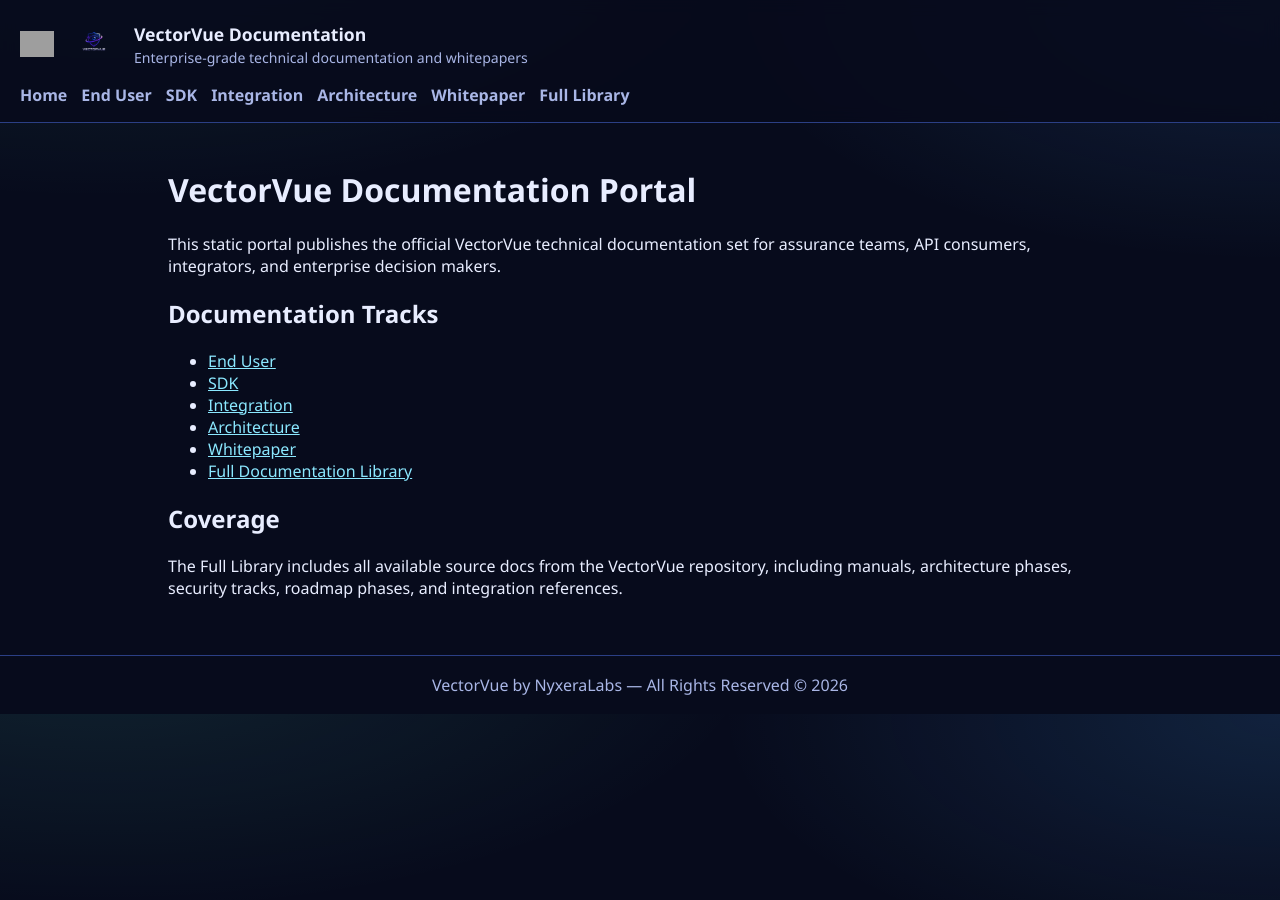
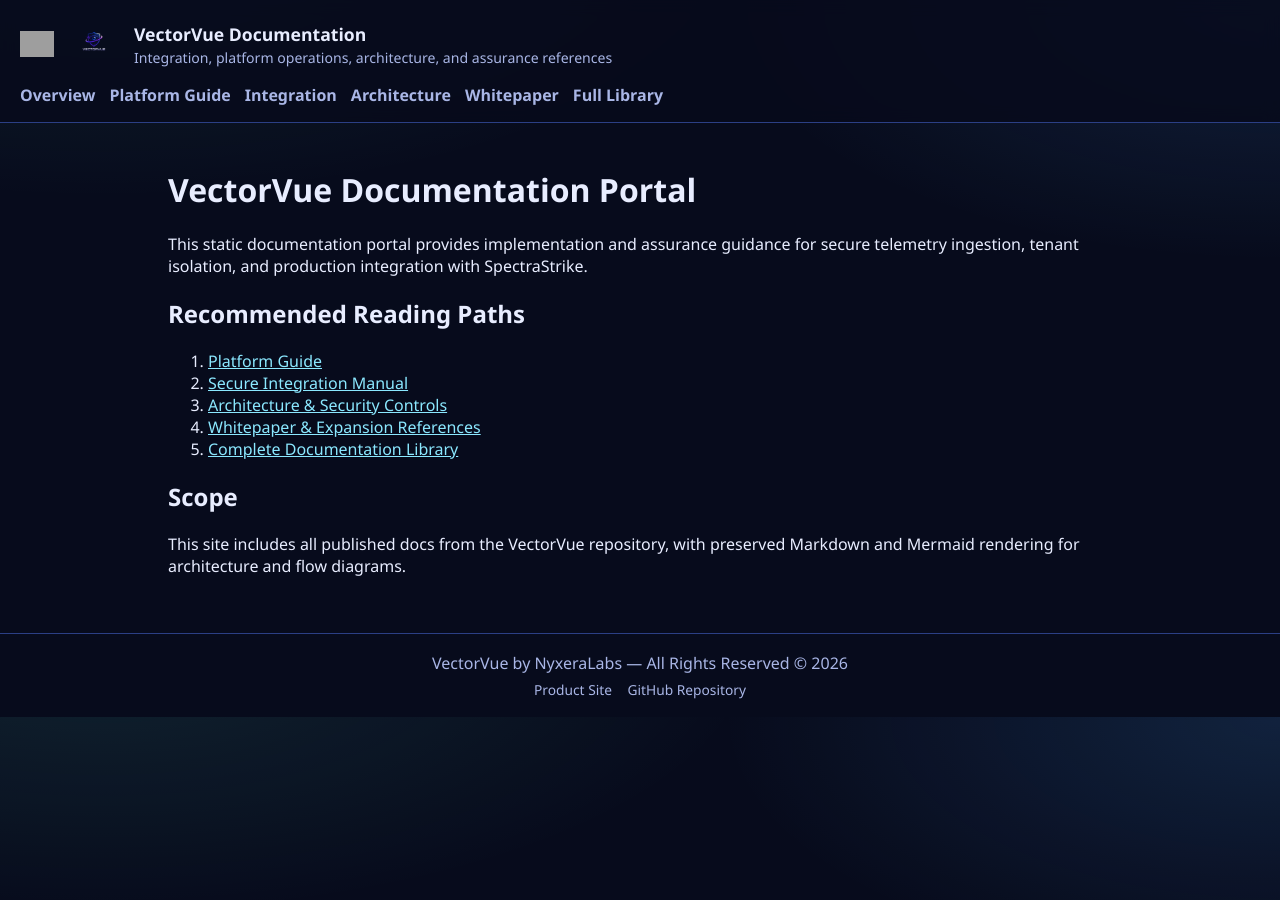
Before and after one commit to NyxeraLabs/VectorVue-Docs, a Jekyll site: the page built from index.md, in a window 1280 px wide. Built offline with Jekyll 4.4.1, drawn with Linux system fonts in a browser that asks for light colours; grey boxes are pictures that could not be loaded.

Commit message:
docs: prioritize secure integration manual and improve professional navigation/content for VectorVue portal

```diff
--- a/_layouts/default.html
+++ b/_layouts/default.html
@@ -30,13 +30,12 @@
       <img src="{{ '/assets/img/product-logo.png' | relative_url }}" alt="VectorVue logo" class="product-logo" />
       <div>
         <h1>VectorVue Documentation</h1>
-        <p>Enterprise-grade technical documentation and whitepapers</p>
+        <p>Integration, platform operations, architecture, and assurance references</p>
       </div>
     </div>
     <nav class="nav">
-      <a href="{{ '/' | relative_url }}">Home</a>
-      <a href="{{ '/docs/end-user/' | relative_url }}">End User</a>
-      <a href="{{ '/docs/sdk/' | relative_url }}">SDK</a>
+      <a href="{{ '/' | relative_url }}">Overview</a>
+      <a href="{{ '/docs/end-user/' | relative_url }}">Platform Guide</a>
       <a href="{{ '/docs/integration/' | relative_url }}">Integration</a>
       <a href="{{ '/docs/architecture/' | relative_url }}">Architecture</a>
       <a href="{{ '/docs/whitepaper/' | relative_url }}">Whitepaper</a>
@@ -50,6 +49,10 @@
 
   <footer class="footer">
     <span>VectorVue by NyxeraLabs — All Rights Reserved © <span id="year"></span></span>
+    <div style="margin-top:6px; font-size:.86rem;">
+      <a href="https://vectorvue.nyxera.cloud" style="color:#a9b6e6; text-decoration:none; margin-right:12px;">Product Site</a>
+      <a href="https://github.com/NyxeraLabs/VectorVue" style="color:#a9b6e6; text-decoration:none;">GitHub Repository</a>
+    </div>
   </footer>
   <script>document.getElementById('year').textContent = new Date().getFullYear();</script>
 </body>
--- a/index.md
+++ b/index.md
@@ -5,17 +5,16 @@ title: Home
 
 # VectorVue Documentation Portal
 
-This static portal publishes the official VectorVue technical documentation set for assurance teams, API consumers, integrators, and enterprise decision makers.
+This static documentation portal provides implementation and assurance guidance for secure telemetry ingestion, tenant isolation, and production integration with SpectraStrike.
 
-## Documentation Tracks
+## Recommended Reading Paths
 
-- [End User]({{ '/docs/end-user/' | relative_url }})
-- [SDK]({{ '/docs/sdk/' | relative_url }})
-- [Integration]({{ '/docs/integration/' | relative_url }})
-- [Architecture]({{ '/docs/architecture/' | relative_url }})
-- [Whitepaper]({{ '/docs/whitepaper/' | relative_url }})
-- [Full Documentation Library]({{ '/docs/library/' | relative_url }})
+1. [Platform Guide]({{ '/docs/end-user/' | relative_url }})
+2. [Secure Integration Manual]({{ '/docs/integration/' | relative_url }})
+3. [Architecture & Security Controls]({{ '/docs/architecture/' | relative_url }})
+4. [Whitepaper & Expansion References]({{ '/docs/whitepaper/' | relative_url }})
+5. [Complete Documentation Library]({{ '/docs/library/' | relative_url }})
 
-## Coverage
+## Scope
 
-The Full Library includes all available source docs from the VectorVue repository, including manuals, architecture phases, security tracks, roadmap phases, and integration references.
+This site includes all published docs from the VectorVue repository, with preserved Markdown and Mermaid rendering for architecture and flow diagrams.
```
Also changed, not shown: docs/architecture/index.md (+7 -4 lines), docs/end-user/index.md (+7 -3 lines), docs/integration/index.md (+8 -3 lines), docs/whitepaper/index.md (+4 -2 lines).
